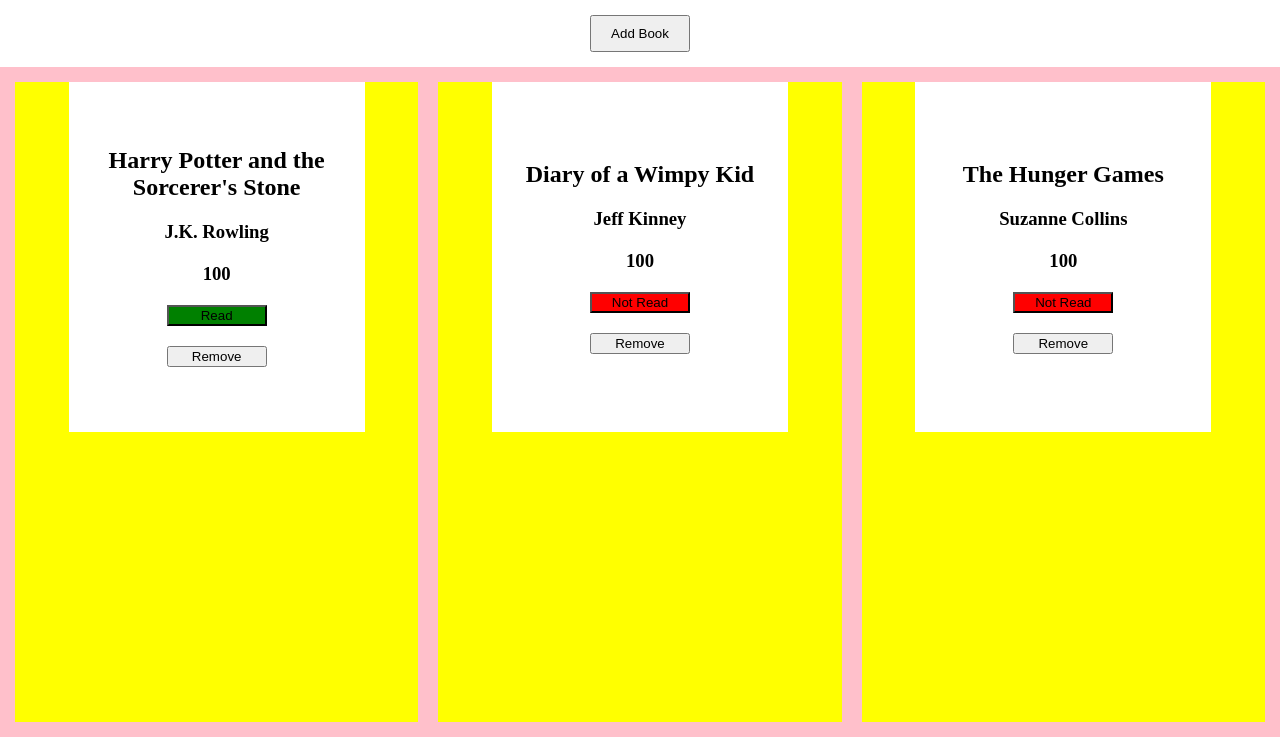
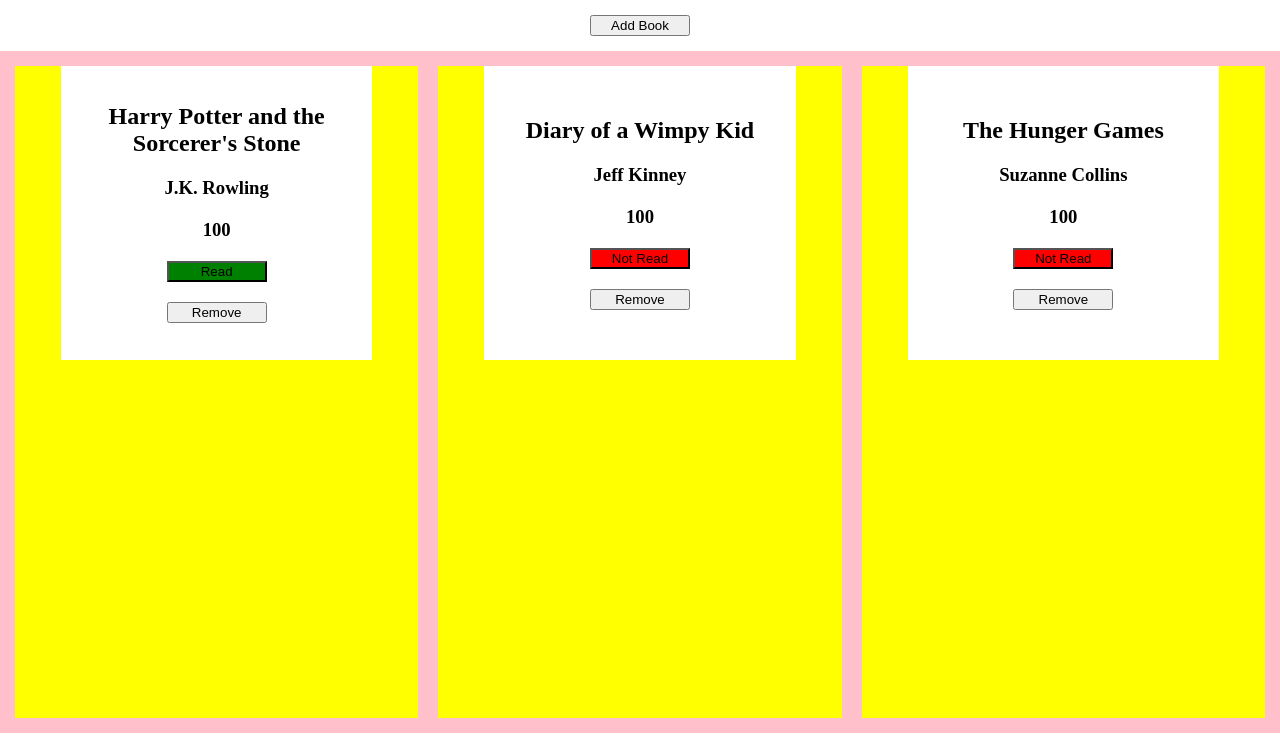
Before and after one commit to aortiz97-stack/Library-TODP, a plain HTML site: page index.html in a window 1280 px wide. Shown: the part 67-804 px from the top of the page. Drawn offline with Linux system fonts and the light colour scheme.

Commit message:
Re-adjust size of panels taken by book library

```diff
--- a/style.css
+++ b/style.css
@@ -1,9 +1,13 @@
 body {
-    height: 100%;
+    height: 100vh;
     width: 100%;
     margin: 0;
-    display: grid;
-    grid-template-rows: 1fr 1fr 10fr;
+    display: flex;
+    flex-direction: column;
+}
+
+.header, .add-book-container{
+    flex-grow: 1;
 }
 
 .header, .add-book-container, .main {
@@ -13,6 +17,7 @@ body {
 .header {
     display: flex;
     justify-content: space-between;
+    max-height: 8.3vh;
 }
 
 h1, h2, h3 {
@@ -26,6 +31,7 @@ button{
 .add-book-container{
     display: flex;
     justify-content: center;
+    max-height: 8.3vh;
 }
 
 .form-popup {
@@ -56,11 +62,14 @@ form .exit{
 }
 
 .main {
+    flex-grow: 2;
+    height: 100%;
     display: grid;
     background: pink;
     gap: 20px;
     grid-auto-flow: row;
-    grid-template-columns: repeat(auto-fit, minmax(100px, 1fr));
+    grid-template-columns: repeat(auto-fit, minmax(300px, 1fr));
+    overflow: scroll;
 }
 
 .main button.read:checked{
@@ -71,9 +80,9 @@ form .exit{
 
 .book {
     background-color: white;
+    width: 22vw;
+    height: 33vh;
     padding: 15px;
-    width: 66%;
-    height: 50%;
     text-align: center;
     display: flex;
     flex-direction: column;
@@ -88,3 +97,14 @@ form .exit{
     align-items: flex-start;
     justify-content: center;
 }
+
+::-webkit-scrollbar {
+    -webkit-appearance: none;
+    width: 7px;
+  }
+
+  ::-webkit-scrollbar-thumb {
+    border-radius: 4px;
+    background-color: rgba(0, 0, 0, .5);
+    box-shadow: 0 0 1px rgba(255, 255, 255, .5);
+  }
```
Also changed, not shown: 1 other file.
